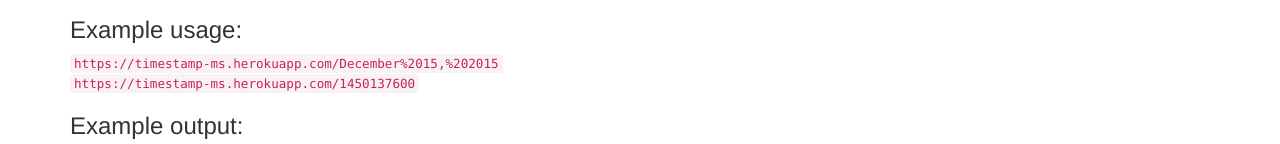
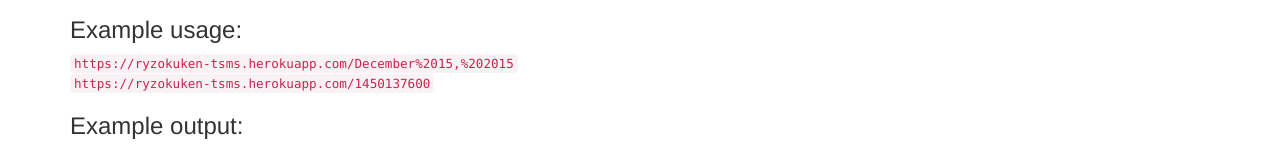
Before and after one commit to ryzokuken/timestamp-microservice, a website: page index.html in a window 1280 px wide. Shown: the part 238-382 px from the top of the page. Drawn offline with nearby package versions, Linux system fonts and the light colour scheme.

Commit message:
Fixed URLs

```diff
--- a/index.html
+++ b/index.html
@@ -17,8 +17,8 @@
                 <ul>3) If it does not contain a date or Unix timestamp, it returns null for those properties.</ul>
             </blockquote>
             <h3>Example usage:</h3>
-            <code>https://timestamp-ms.herokuapp.com/December%2015,%202015</code><br>
-            <code>https://timestamp-ms.herokuapp.com/1450137600</code>
+            <code>https://ryzokuken-tsms.herokuapp.com/December%2015,%202015</code><br>
+            <code>https://ryzokuken-tsms.herokuapp.com/1450137600</code>
             <h3>Example output:</h3>
             <code>
                 {
```
